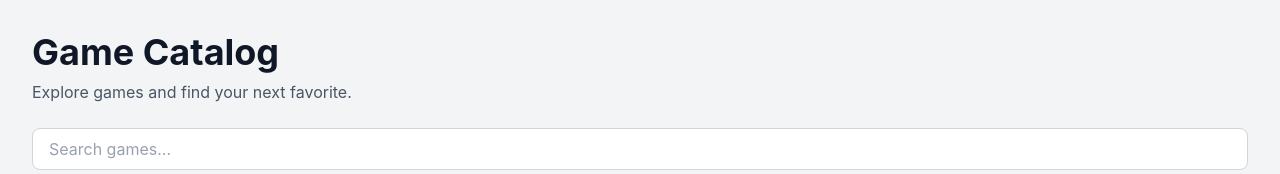
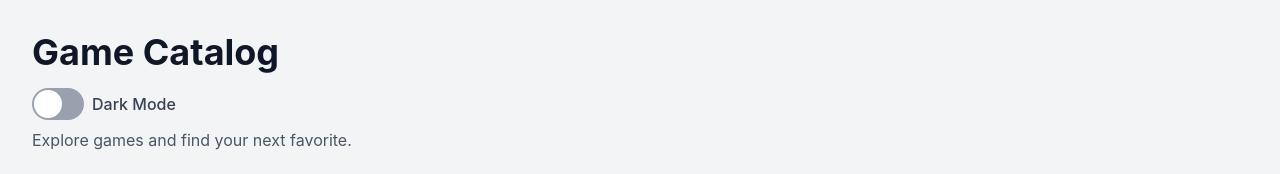
Before and after one commit to jacoblynndecker/game-library, a React (Vite) app: page / in a window 1280 px wide. Shown: the top 174 px of the page. Built offline with nearby package versions, Linux system fonts and the light colour scheme; no server answers.

Commit message:
Add dark mode toggle

```diff
--- a/src/App.jsx
+++ b/src/App.jsx
@@ -9,6 +9,7 @@ function App() {
   const [searchTerm, setSearchTerm] = useState("");
   const [selectedGenre, setSelectedGenre] = useState("All");
   const [selectedGame, setSelectedGame] = useState(null);
+  const [darkMode, setDarkMode] = useState(false);
 
   useEffect(() => {
     async function fetchGames() {
@@ -80,6 +81,25 @@ function App() {
           Game Catalog
         </h1>
 
+        <div className="mt-4 flex items-center gap-2">
+          <button
+            className={`relative h-8 w-13 rounded-full transition-colors ${
+              darkMode ? "bg-blue-400" : "bg-gray-400"
+            }`}
+            onClick={() => setDarkMode(!darkMode)}
+          >
+            <span
+              className={`absolute top-0.5 left-0.5 h-7 w-7 rounded-full bg-white transition-transform ${
+                darkMode ? "translate-x-5" : "translate-x-0"
+              }`}
+            />
+          </button>
+
+          <span className="text-base font-medium text-gray-700">
+            Dark Mode
+          </span>
+        </div>
+
         <p className="mt-2 mb-6 text-gray-600">
           Explore games and find your next favorite.
         </p>
```
